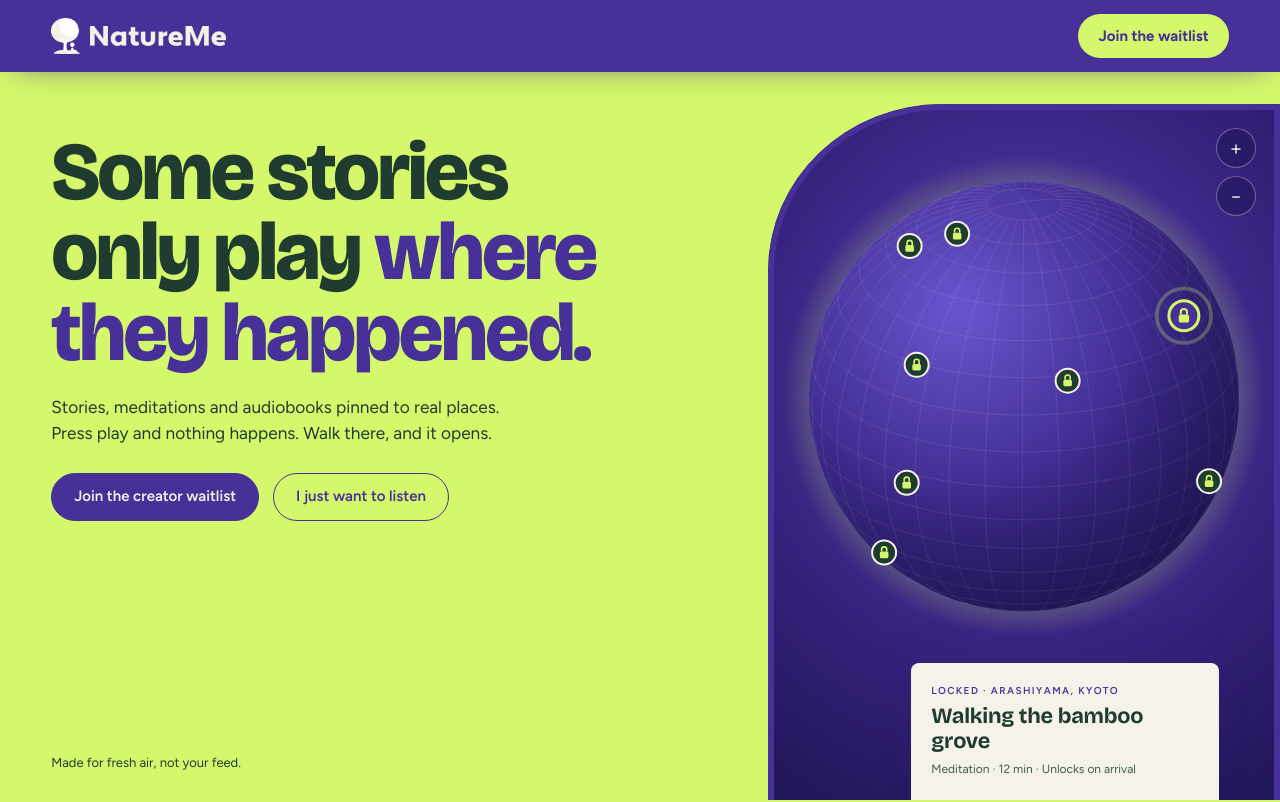
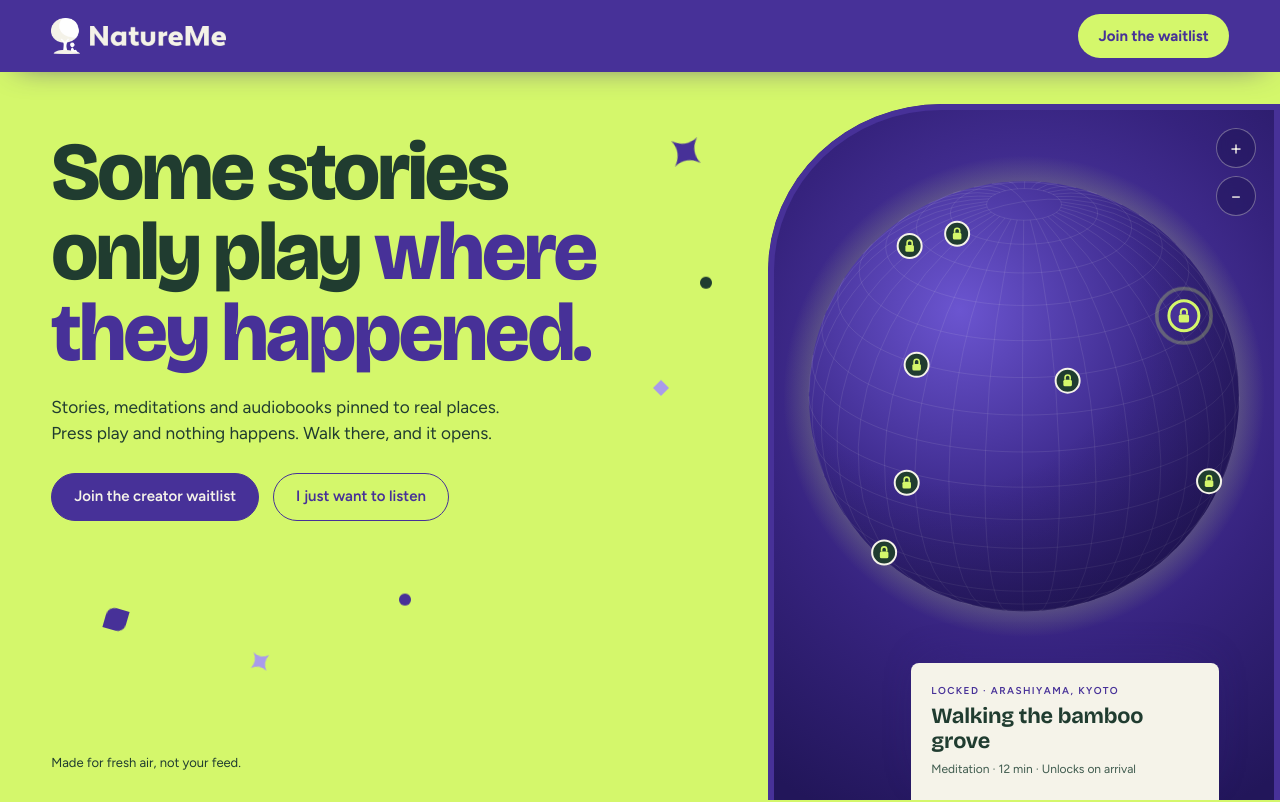
Before and after one commit to NatureMewebdemo/natureme-web, a Next.js app: page /coming-soon in a window 1280 px wide. Shown: the top 802 px of the page. Built offline with nearby package versions, Linux system fonts and the light colour scheme; what world-atlas would draw is missing.

Commit message:
Add a light sprinkle of shapes beside and under the hero copy
Co-Authored-By: Claude Opus 5.5 <noreply@anthropic.com>
Claude-Session: https://claude.ai/code/session_01A6s5zZ7C87myJc7rhawKoR

```diff
--- a/app/coming-soon/landing.css
+++ b/app/coming-soon/landing.css
@@ -133,6 +133,9 @@ body:has(.landing) .dock{display:none}
 .ls-scatter-side{flex:1 1 360px;align-self:stretch;min-height:200px;max-width:520px}
 .ls-scatter-ring{position:absolute;inset:-56px -18vw -48px;z-index:-1;pointer-events:none}
 @media (max-width:860px){.ls-scatter-ring{inset:-56px -6px -44px}.ls-scatter-ring svg:nth-child(2),.ls-scatter-ring svg:nth-child(7){display:none}}
+.ls-hero-copy{position:relative;isolation:isolate}
+.ls-scatter-hero{position:absolute;inset:0 0 -120px clamp(24px,4vw,56px);z-index:-1;pointer-events:none}
+@media (max-width:860px){.ls-scatter-hero{display:none}}
 .ls-scatter-under{height:90px;max-width:30em;margin-top:14px}
 .ls-scatter svg{position:absolute;overflow:visible}
 @media (prefers-reduced-motion:no-preference){.ls-scatter svg{animation:ls-bob 6s ease-in-out infinite alternate}}
--- a/app/coming-soon/page.tsx
+++ b/app/coming-soon/page.tsx
@@ -58,6 +58,16 @@ const SCATTER_RING: [string, string, number, number, number, number][] = [
   [SHAPES.star, "var(--ls-forest)", 72, 95, 16, -6],
 ];
 
+/** A light sprinkle for the hero: three to the right of the headline, three under the buttons. */
+const SCATTER_HERO: [string, string, number, number, number, number][] = [
+  [SHAPES.star, "var(--ls-violet)", 93, 6, 26, -8],
+  [SHAPES.circle, "var(--ls-forest)", 97, 30, 12, 0],
+  [SHAPES.diamond, "var(--ls-violet-soft)", 90, 48, 16, 0],
+  [SHAPES.leaf, "var(--ls-violet)", 8, 88, 22, 16],
+  [SHAPES.star, "var(--ls-violet-soft)", 30, 96, 16, 10],
+  [SHAPES.circle, "var(--ls-violet)", 52, 86, 12, 0],
+];
+
 /** Small shapes placed by percentage inside a positioned box, each bobbing gently. */
 function Scatter({ items, className }: { items: typeof SCATTER; className: string }) {
   return (
@@ -102,6 +112,7 @@ export default function ComingSoonPage() {
 
       <section id="top" className="ls-hero">
         <div className="ls-hero-copy">
+          <Scatter items={SCATTER_HERO} className="ls-scatter-hero" />
           <h1>Some stories only play <span className="ls-accent">where they happened.</span></h1>
           <p className="ls-lede">Stories, meditations and audiobooks pinned to real places. Press play and nothing happens. Walk there, and it opens.</p>
           <div className="ls-ctas">
```
